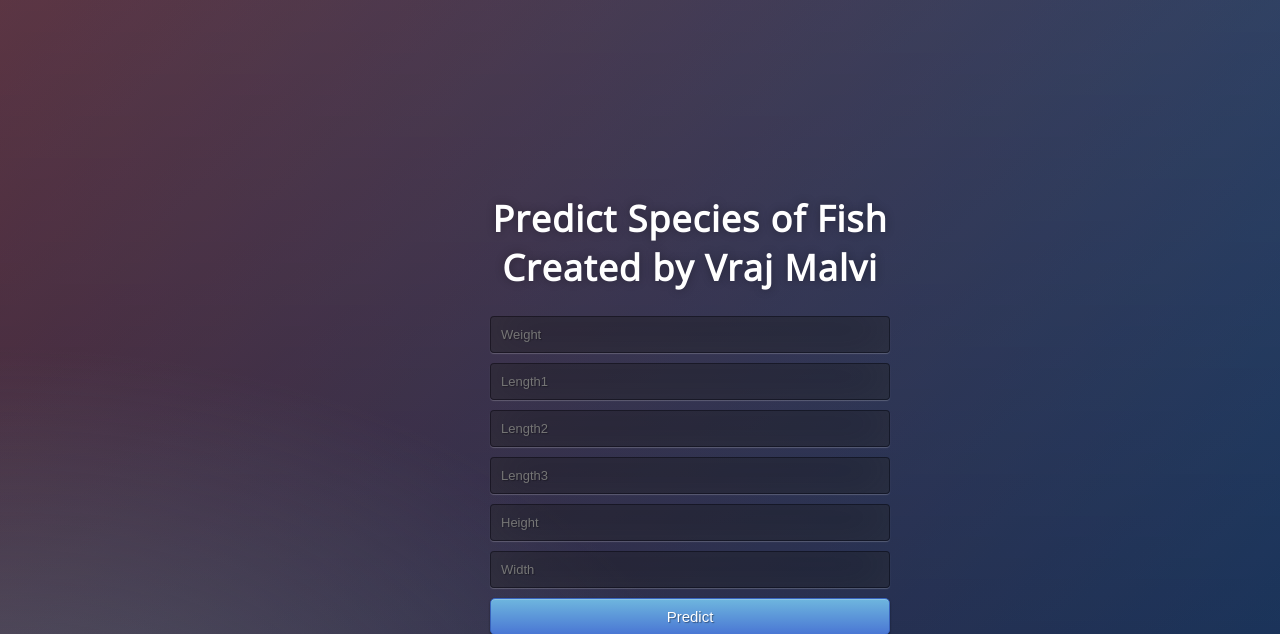
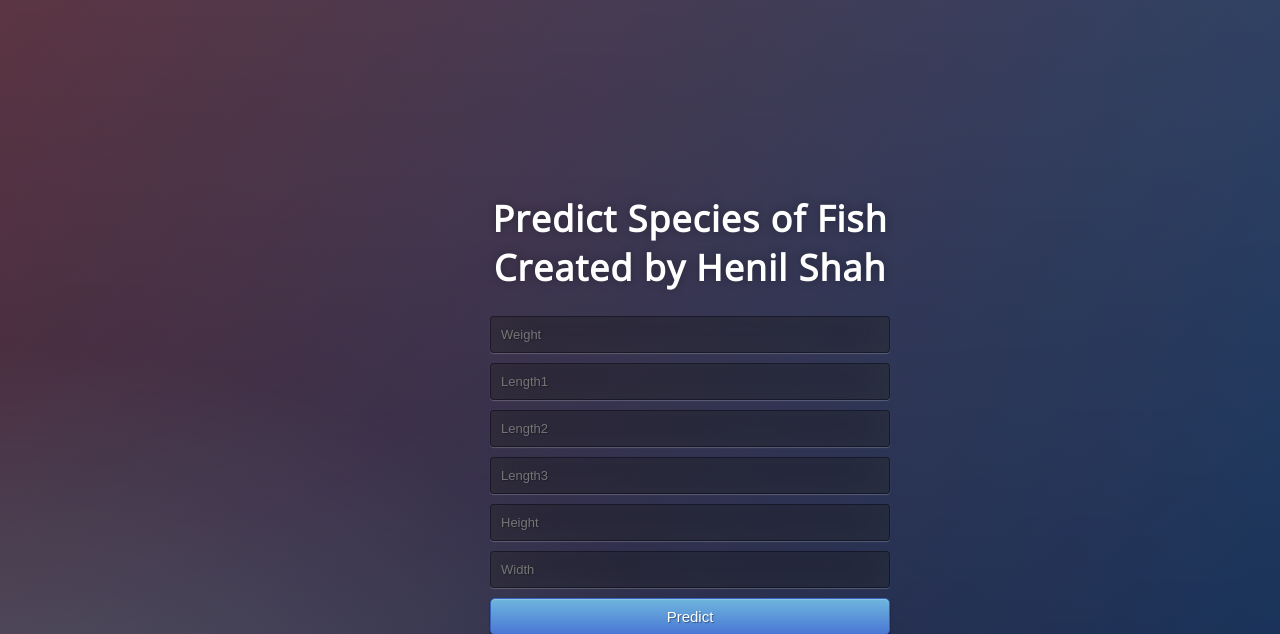
Before and after one commit to Henil-hs/Fish-Species-identification, a Flask app: page / in a window 1280 px wide. Shown: the top 634 px of the page. Run offline with Flask 2, Linux system fonts and the light colour scheme; parts of the project's set-up code (start-up, migrations or seed data) failed here and were passed over.

Commit message:
Update index.html

```diff
--- a/templates/index.html
+++ b/templates/index.html
@@ -14,7 +14,7 @@
 
 <body>
  <div class="login">
-	<h1>Predict Species of Fish Created by Vraj Malvi</h1>
+	<h1>Predict Species of Fish Created by Henil Shah</h1>
 
      <!-- Main Input For Receiving Query to our ML -->
     <form action="{{ url_for('predict')}}"method="post">
```
